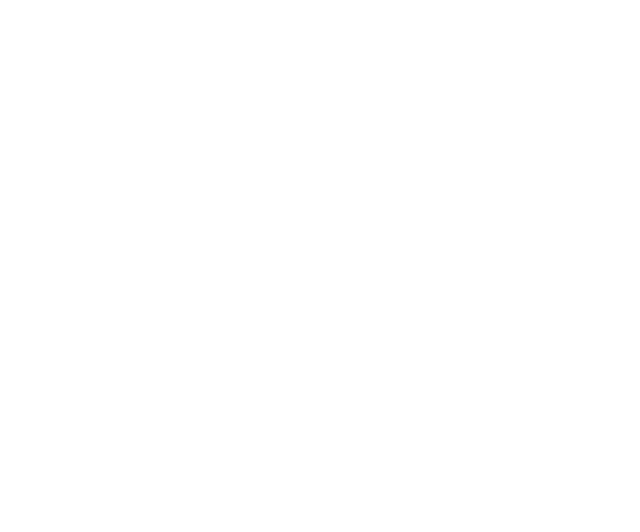
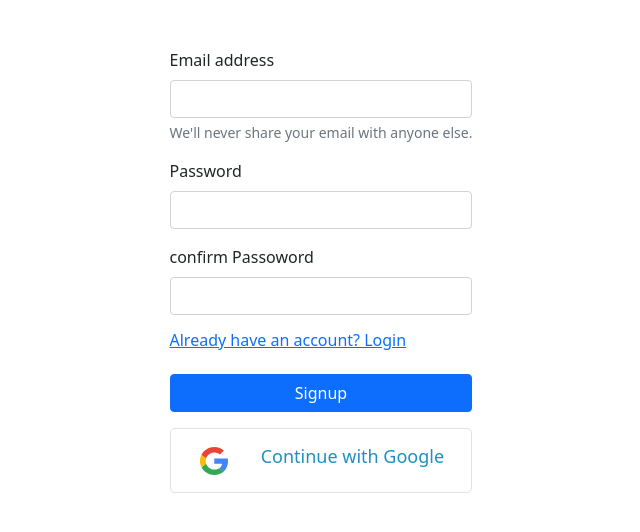
Before and after one commit to sannypro/to-do-list, a React (Create React App) app: page /signup in a window 1280 px wide. Shown: the top 532 px of the page, without its empty margins (319-959 px from the left). Built offline with nearby package versions, Linux system fonts and the light colour scheme.

Commit message:
connected with server

```diff
--- a/src/Home.js
+++ b/src/Home.js
@@ -8,23 +8,40 @@ import { useQuery } from 'react-query';
 import { useState } from 'react';
 import { signOut } from 'firebase/auth';
 import auth from './firebase.init';
+import { useAuthState } from 'react-firebase-hooks/auth';
+import { async } from '@firebase/util';
 
 const Home = () => {
-    const { data: note, isLoading, refetch } = useQuery('note', () => axios.get('http://localhost:5000/note'))
-    const [del, setDel] = useState(false)
-    const handleDelete = id => {
-        axios.delete(`http://localhost:5000/note/${id}`)
+    const [user] = useAuthState(auth)
+    const { data: note, isLoading, refetch } = useQuery('note', () => axios.get(`http://localhost:5000/note?email=${user.email}`))
+
+    const handleDelete = async (id) => {
+        await axios.delete(`http://localhost:5000/note/${id}`)
         refetch()
     }
-    const handleSubmit = e => {
+    console.log(note?.data);
+    const handleSubmit = async (e) => {
         e.preventDefault()
         const task = e.target.task.value;
         const description = e.target.description.value;
         const note = {
             task,
-            description
+            description,
+            email: user.email,
+            complete: false
         }
-        axios.post('http://localhost:5000/note', note).then(response => console.log(response.data))
+        await axios.post('http://localhost:5000/note', note).then(response => console.log(response.data))
+        refetch()
+    }
+    const handleComplete = async (id) => {
+        // event.preventDefault();
+        const notes = {
+
+            complete: true
+        }
+        await axios.put(`http://localhost:5000/note/${id}`, notes).then(response => console.log(response.data))
+        refetch()
+
     }
     return (
         <div>
@@ -56,9 +73,10 @@ const Home = () => {
                         {
                             note?.data.map((n, index) => <tr className='text-center' key={note._id}>
                                 <th scope="row">{index + 1}</th>
-                                <td>{del ? <del>{n.task}</del> : <span>{n.task}</span>}</td>
-                                <td>{del ? <del>{n.description}</del> : <span>{n.description}</span>}</td>
-                                <td><button onClick={() => setDel(true)} className='btn btn-success me-5'>Complete</button><button onClick={() => handleDelete(n._id)} className='btn btn-danger'>Delete</button></td>
+
+                                <td>{(n.complete) ? <del>{n.task}</del> : <span>{n.task}</span>}</td>
+                                <td>{n.complete ? <del>{n.description}</del> : <span>{n.description}</span>}</td>
+                                <td><button onClick={() => handleComplete(n._id)} className='btn btn-success me-5'>Complete</button><button onClick={() => handleDelete(n._id)} className='btn btn-danger'>Delete</button></td>
                             </tr>)
                         }
 
--- a/src/Login.js
+++ b/src/Login.js
@@ -39,8 +39,7 @@ const Login = () => {
     let location = useLocation();
     let from = location?.state?.from?.pathname || "/";
     if (user || googleUser) {
-        axios.post('https://salty-ridge-21738.herokuapp.com/login', { email: user?.user?.email || googleUser?.user?.email })
-            .then(response => localStorage.setItem('accessToken', response.data))
+
         navigate(from, { replace: true })
 
 
--- a/src/Signup.js
+++ b/src/Signup.js
@@ -1,11 +1,111 @@
-import React from 'react';
+import React, { useState } from 'react';
+import { Link, useLocation, useNavigate } from 'react-router-dom';
+import { useCreateUserWithEmailAndPassword, useSendEmailVerification, useSignInWithGoogle } from 'react-firebase-hooks/auth';
+import GoogleLogo from "./assets/img/google.svg"
+import auth from './firebase.init';
+import { toast } from 'react-toastify';
 
-const Signup = () => {
+import { Spinner } from 'react-bootstrap';
+
+const SignUp = () => {
+    const [signInWithGoogle, googleUser, googleLoading, goolgeError] = useSignInWithGoogle(auth);
+    const [email, setEmail] = useState('')
+    const [password, setPassword] = useState('')
+    const [confirmPass, setConfirmPass] = useState('')
+    const [codeError, setCodeError] = useState('')
+    const [
+        createUserWithEmailAndPassword,
+        user,
+        loading,
+        error,
+    ] = useCreateUserWithEmailAndPassword(auth, { sendEmailVerification: true });
+    const [sendEmailVerification, sending, VerificationError] = useSendEmailVerification(auth);
+
+    const handleEmailChange = e => {
+        setEmail(e.target.value)
+    }
+    const hanldePasswordChange = e => {
+        setPassword(e.target.value)
+    }
+    const handleConfirmPassword = e => {
+        setConfirmPass(e.target.value)
+    }
+    const handleSignup = async (e) => {
+        e.preventDefault()
+
+        if (password !== confirmPass) {
+
+            setCodeError("two password mismatched")
+            return
+        }
+
+
+        createUserWithEmailAndPassword(email, password)
+        await sendEmailVerification();
+
+
+
+
+    }
+    const navigate = useNavigate()
+    let location = useLocation();
+    let from = location?.state?.from?.pathname || "/";
+    if (user || googleUser) {
+        navigate(from, { replace: true })
+    }
+    const handleGoogle = async e => {
+        e.preventDefault()
+        await signInWithGoogle()
+    }
+    if (user) {
+        toast('Verification mail sent')
+    }
+
     return (
         <div>
+            <div className='mt-5 d-flex align-items-center justify-content-center '>
+                <div>
+                    <form onSubmit={handleSignup}>
+                        <div className="mb-3">
+                            <label className="form-label">Email address</label>
+                            <input onChange={handleEmailChange} type="email" className="form-control" name="email" required />
+                            <div id="emailHelp" className="form-text">We'll never share your email with anyone else.</div>
+                        </div>
+                        <div className="mb-3">
+                            <label className="form-label">Password</label>
+                            <input onChange={hanldePasswordChange} type="password" className="form-control" required name="password" />
+                        </div>
+                        <div className="">
+                            <label className="form-label">confirm Passoword</label>
+                            <input onChange={handleConfirmPassword} type="password" className="form-control" required name="confirmPassword" />
+                        </div>
+                        <Link to="/login"><h6 className='mt-3'> Already have an account? Login</h6></Link>
+                        {
+                            codeError && <p style={{ color: 'red' }}>{codeError}</p>
+                        }
+                        {
+                            error && <p style={{ color: 'red' }}>{error?.message}</p>
+                        }
+                        {
+                            goolgeError && <p style={{ color: 'red' }}>{goolgeError?.message}</p>
+                        }
+                        {
+                            loading && <Spinner animation="border" variant="warning" />
+                        }
+                        <button type="submit" className="btn btn-primary mt-3 w-100">Signup</button>
 
+                    </form>
+                    <div className='mb-3 d-flex justify-content-center'>
+                        <button onClick={handleGoogle} className='google-auth btn w-100 d-flex justify-content-around border mt-3'>
+                            <img src={GoogleLogo} alt='' />
+                            <p className='mt-2'> Continue with Google </p>
+                        </button>
+                    </div>
+                </div>
+
+            </div>
         </div>
     );
 };
 
-export default Signup;
+export default SignUp;
```
